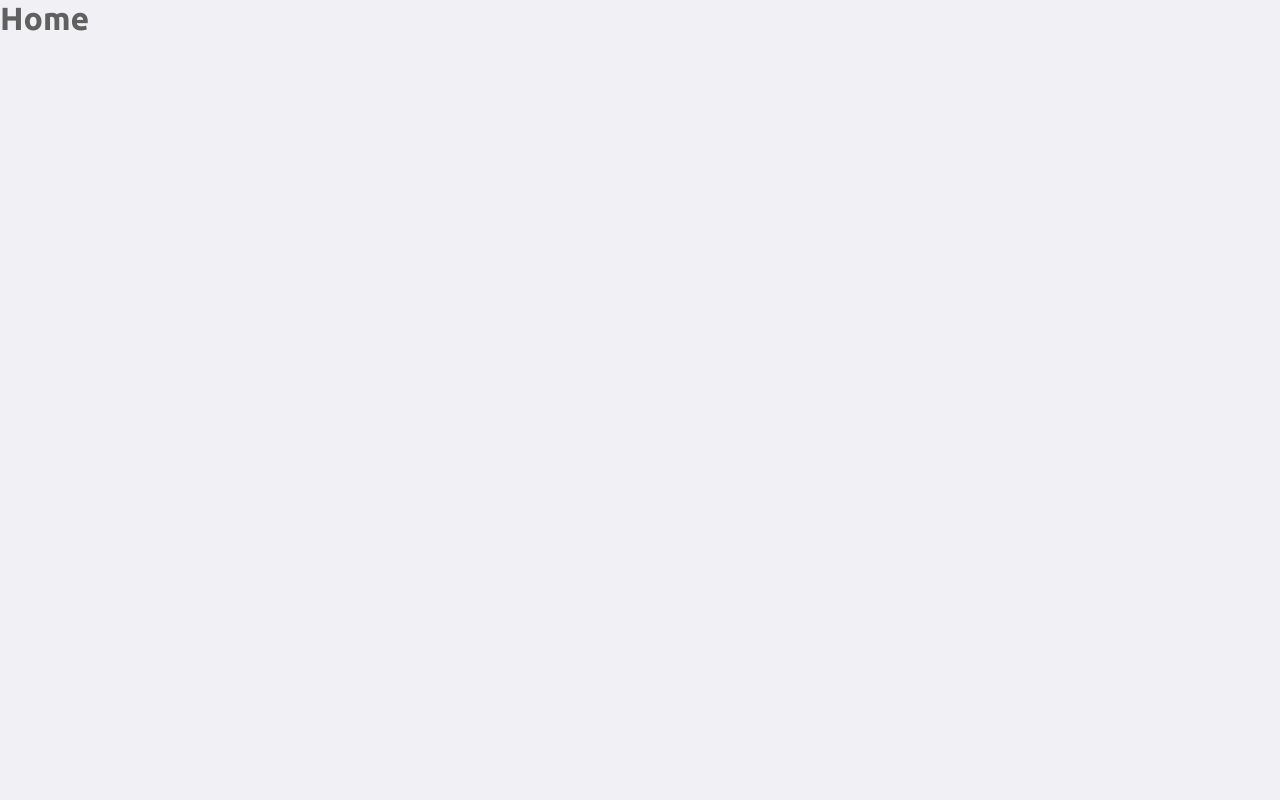
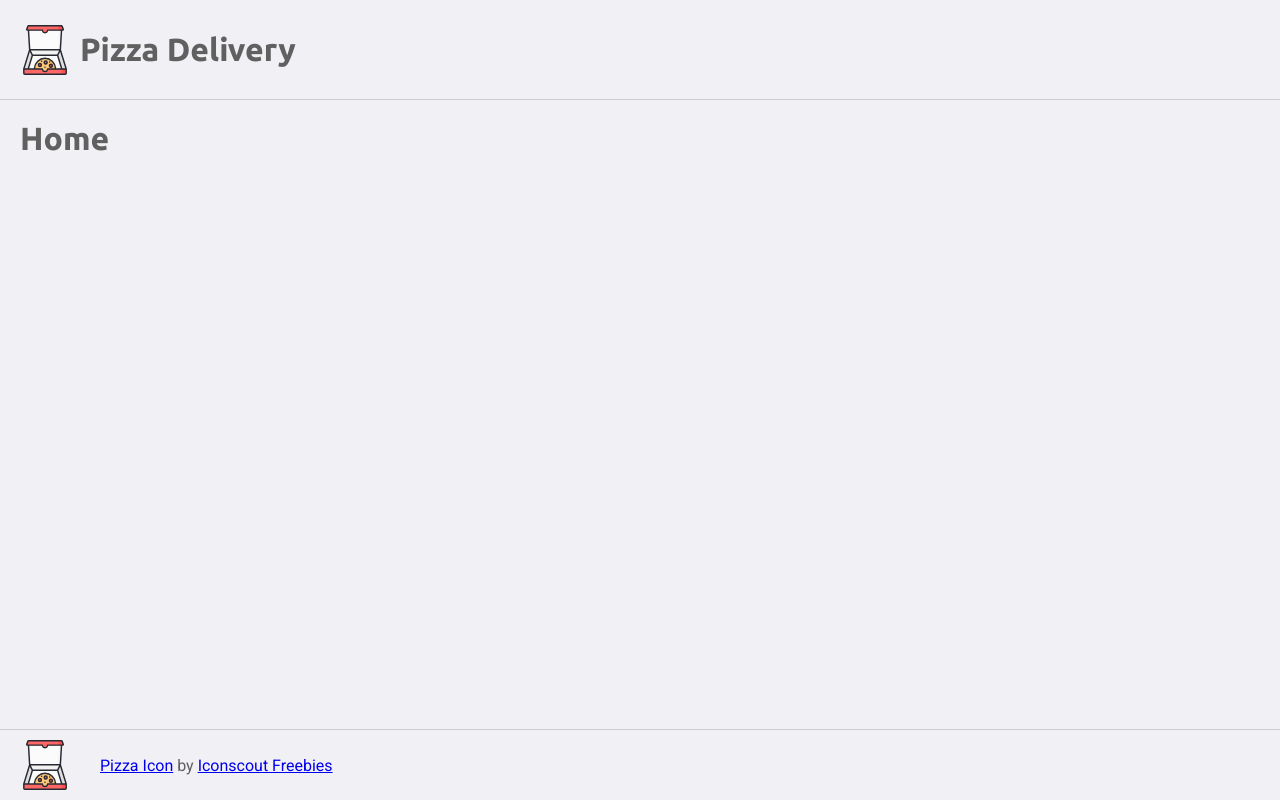
Before and after one commit to rogeriomattos/pizza-delivery, a React (Create React App) app in the folder frontend/: page / in a window 1280 px wide. Built offline with nearby package versions, Linux system fonts and the light colour scheme.

Commit message:
Adding Wapper

```diff
--- a/frontend/src/App.tsx
+++ b/frontend/src/App.tsx
@@ -3,9 +3,13 @@ import './App.css';
 
 import Routes from './routes';
 
+import PageWrapper from './components/PageWrapper';
+
 function App() {
   return (
+    <PageWrapper>
       <Routes />
+    </PageWrapper>
   );
 }
 
```
